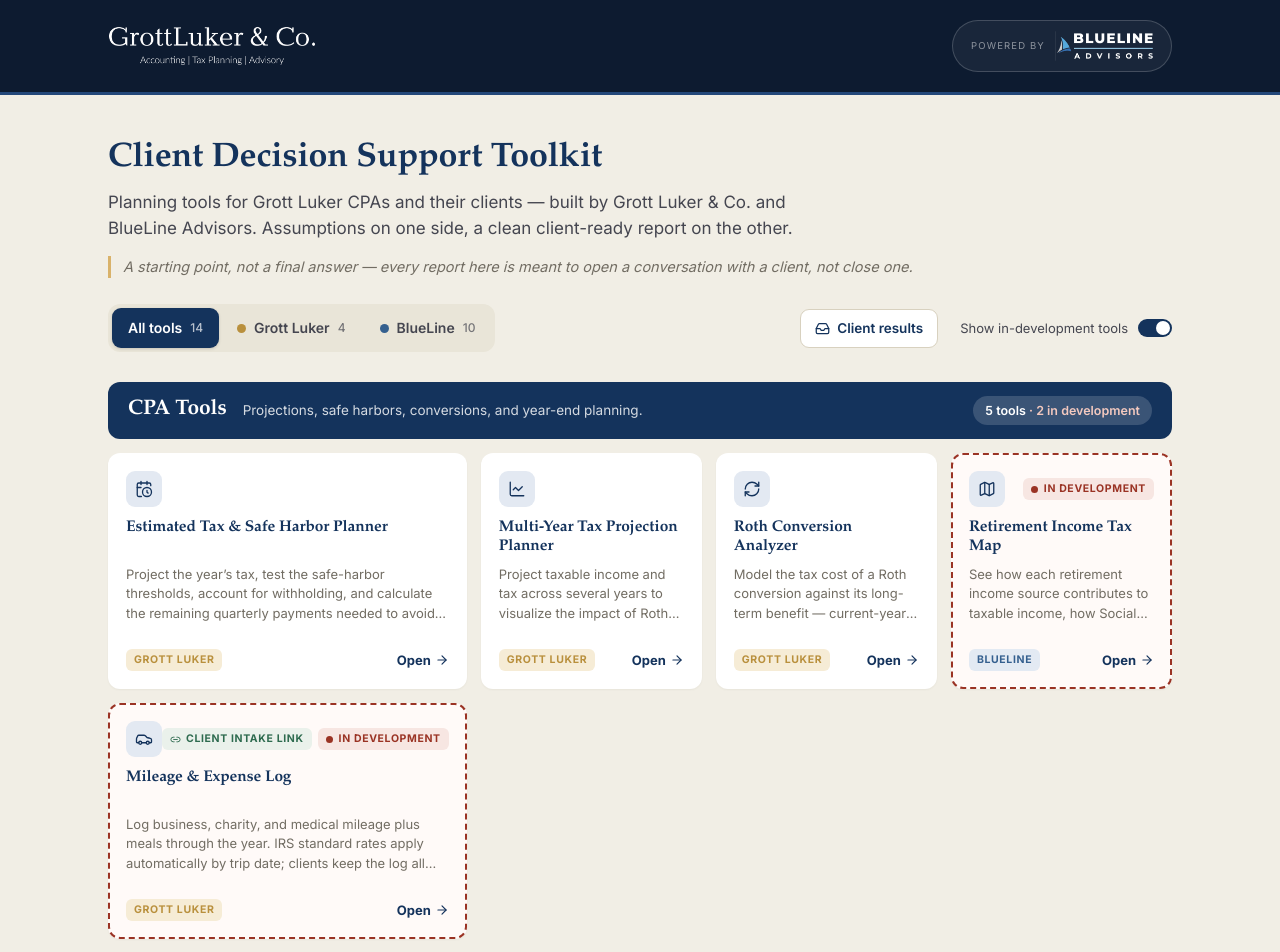
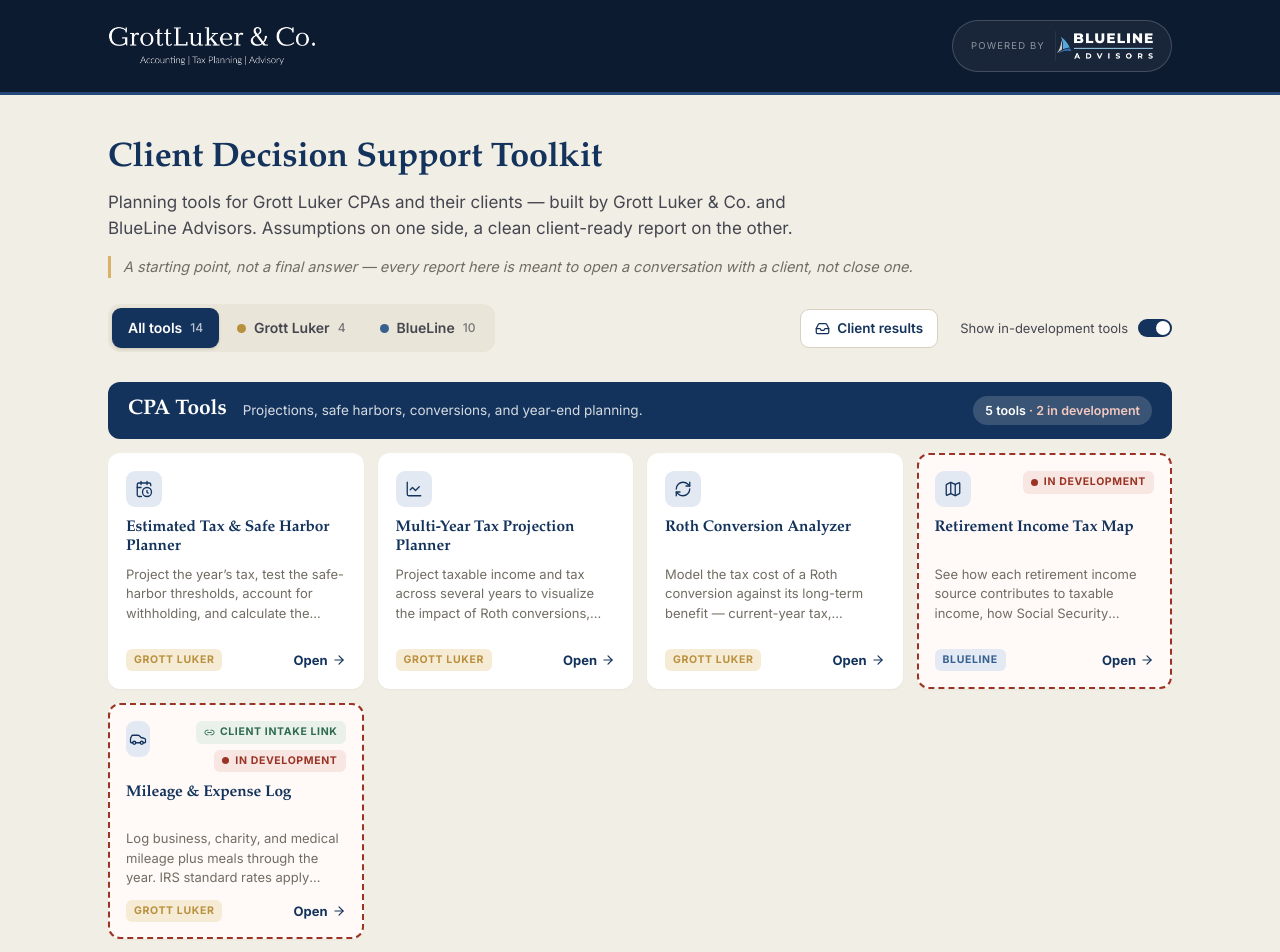
Before and after one commit to franksabin/Grott-Luker, a React (Vite) app: page / in a window 1280 px wide. Shown: the top 952 px of the page. Built offline with nearby package versions, Linux system fonts and the light colour scheme.

Commit message:
Dashboard cards: lock grid columns to equal width (minmax(0,1fr)); chips wrap
Co-Authored-By: Claude Fable 5.1 <noreply@anthropic.com>

```diff
--- a/src/index.css
+++ b/src/index.css
@@ -1901,9 +1901,9 @@ button.backlink {
 .ribbon-count em { font-style: normal; color: #f3c9bf; }
 
 /* Cards */
-.tcard-grid { display: grid; grid-template-columns: repeat(4, 1fr); gap: 14px; }
-@media (max-width: 1040px) { .tcard-grid { grid-template-columns: repeat(3, 1fr); } }
-@media (max-width: 760px) { .tcard-grid { grid-template-columns: repeat(2, 1fr); } }
+.tcard-grid { display: grid; grid-template-columns: repeat(4, minmax(0, 1fr)); gap: 14px; }
+@media (max-width: 1040px) { .tcard-grid { grid-template-columns: repeat(3, minmax(0, 1fr)); } }
+@media (max-width: 760px) { .tcard-grid { grid-template-columns: repeat(2, minmax(0, 1fr)); } }
 @media (max-width: 520px) { .tcard-grid { grid-template-columns: 1fr; } }
 
 .tcard {
@@ -1911,6 +1911,7 @@ button.backlink {
   display: flex; flex-direction: column; gap: 8px; color: inherit; text-decoration: none;
   transition: box-shadow 0.15s, transform 0.15s;
   height: 236px;
+  min-width: 0;
 }
 .tcard:hover { text-decoration: none; box-shadow: var(--shadow-hover); transform: translateY(-1px); }
 .tcard.is-testing { outline: 2px dashed var(--status-testing); outline-offset: -2px; background: #fffaf8; }
@@ -1970,7 +1971,8 @@ button.backlink {
 .dash .disclosure-box { margin-top: 24px; }
 
 /* Dashboard: client-intake flag + results link */
-.tcard-flags { display: inline-flex; gap: 6px; align-items: center; }
+.tcard-flags { display: flex; gap: 6px; align-items: center; flex-wrap: wrap; justify-content: flex-end; min-width: 0; }
+.tcard-top { gap: 8px; align-items: flex-start; }
 .share-chip {
   display: inline-flex; align-items: center; gap: 5px; font-size: 10.5px; font-weight: 700;
   letter-spacing: 0.06em; text-transform: uppercase; padding: 3px 8px; border-radius: 6px; white-space: nowrap;
```
